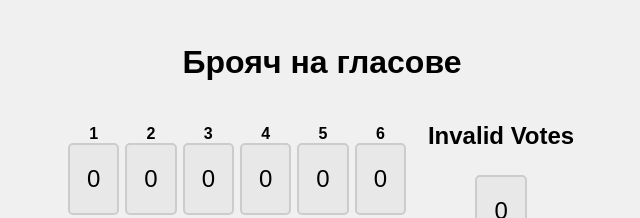
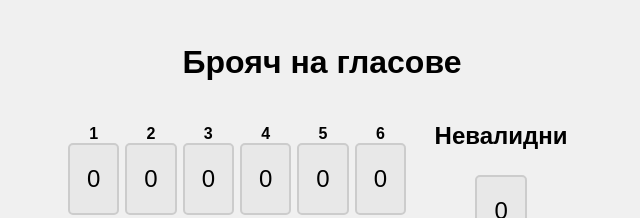
Before and after one commit to Veector40/vote-counter, a plain HTML site: page index.html in a window 1280 px wide. Shown: the top 218 px of the page, 318-958 px from the left. Drawn offline with Linux system fonts and the light colour scheme.

Commit message:
Remove all english

```diff
--- a/index.html
+++ b/index.html
@@ -147,7 +147,7 @@
 
             </div>
             <div id="invalid-vote-container">
-                <h2>Invalid Votes</h2>
+                <h2>Невалидни</h2>
                 <div id="invalid-counter" onclick="incrementInvalid()">0</div>
                 <button onclick="decrementInvalid()">Намали </button>
                 <h2 style="margin-top: 50px">Общо</h2>
```
